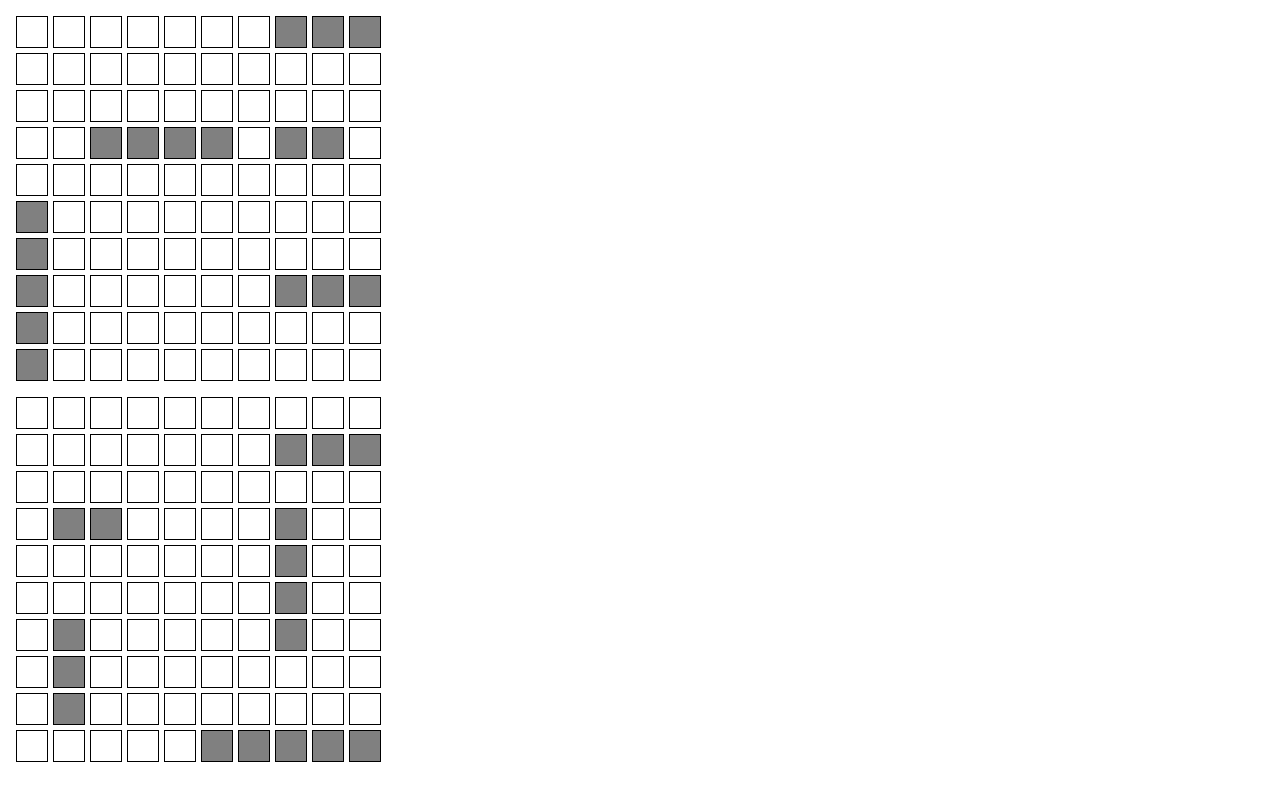
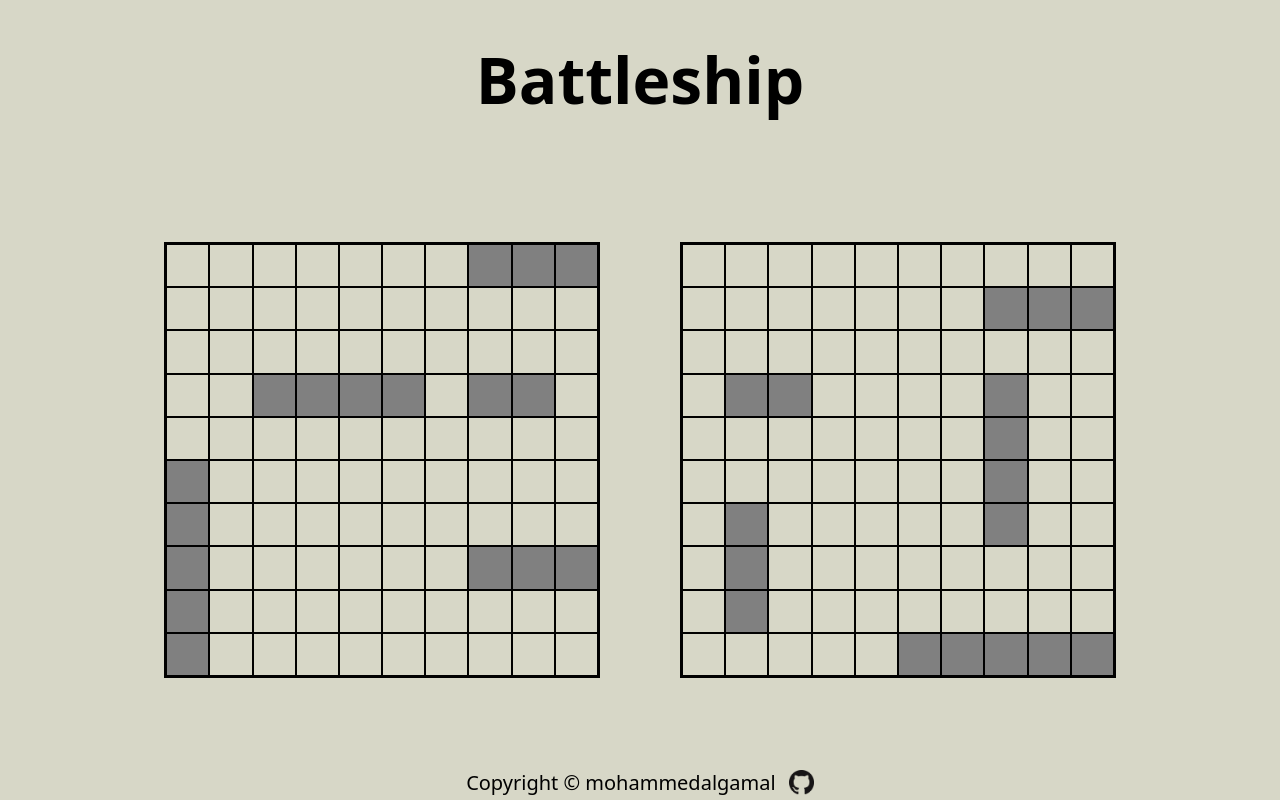
Before and after one commit to mohammedalgamal/Battleship, a website built with webpack: page dist/index.html in a window 1280 px wide. Built offline with nearby package versions, Linux system fonts and the light colour scheme.

Commit message:
Add header, main, and footer styles

```diff
--- a/src/Styles/style.scss
+++ b/src/Styles/style.scss
@@ -1,14 +1,57 @@
+* {
+    padding: 0;
+    margin: 0;
+    box-sizing: border-box;
+  }
+
 body {
+    min-height: 100vh;
+    display: flex;
+    flex-direction: column;
+    background-color: rgb(215, 215, 199);
+
+    button, input[type="submit"], input[type="reset"] {
+        background: none;
+        color: inherit;
+        border: none;
+        padding: 0;
+        font: inherit;
+        cursor: pointer;
+        outline: inherit;
+    }
+
+    header {
+        width: 100vw;
+        height: 10rem;
+        display: flex;
+        align-items: center;
+        justify-content: center;
+
+        .title {
+            color: black;
+            font-size: clamp(2rem, 15vw, 4rem);
+            font-weight: 700;
+        }
+    }
+
+    main {
+        width: 100vw;
+        height: 75vh;
+        display: flex;
+        align-items: center;
+        justify-content: center;
+        gap: 3rem;
+
         .grid {
             display: grid;
             grid-template-columns: repeat(10, 0fr);
-        gap: 5px;
             margin: 1rem;
+            border: 2px solid black;
 
             .cell {
                 border: 1px solid black;
-            width: 2rem;
-            height: 2rem;
+                width: clamp(1rem, 15vw, 2.7rem);
+                height: clamp(1rem, 15vw, 2.7rem);
             }
 
             .cell.hover {
@@ -25,5 +68,37 @@ body {
                 background-color: red;
             }
         }
+    }
+
+    footer {
+        width: 100vw;
+        display: flex;
+        align-items: center;
+        justify-content: center;
+        margin-top: auto;
+
+
+        .text {
+            color: black;
+            font-size: 20px;
+
+            @media (max-width: 333px) {
+                font-size: 15px;
+            }
+
+            a {
+                img {
+                    height: 25px;
+                    margin-bottom: 5px;
+                    margin-left: 8px;
+                    width: auto;
+                }
+
+                img:hover {
+                    transform: scale(1.2);
+                }
+            }
+        }
+    }
 
 }
--- a/src/index.js
+++ b/src/index.js
@@ -9,5 +9,4 @@ icon.rel = "icon";
 icon.href = logo;
 document.getElementsByTagName("head")[0].appendChild(icon);
 
-
 startGame();
```
Also changed, not shown: dist/index.html, src/Styles/style.css, 2 other files. Lines whose indentation alone changed are shown as unchanged.
